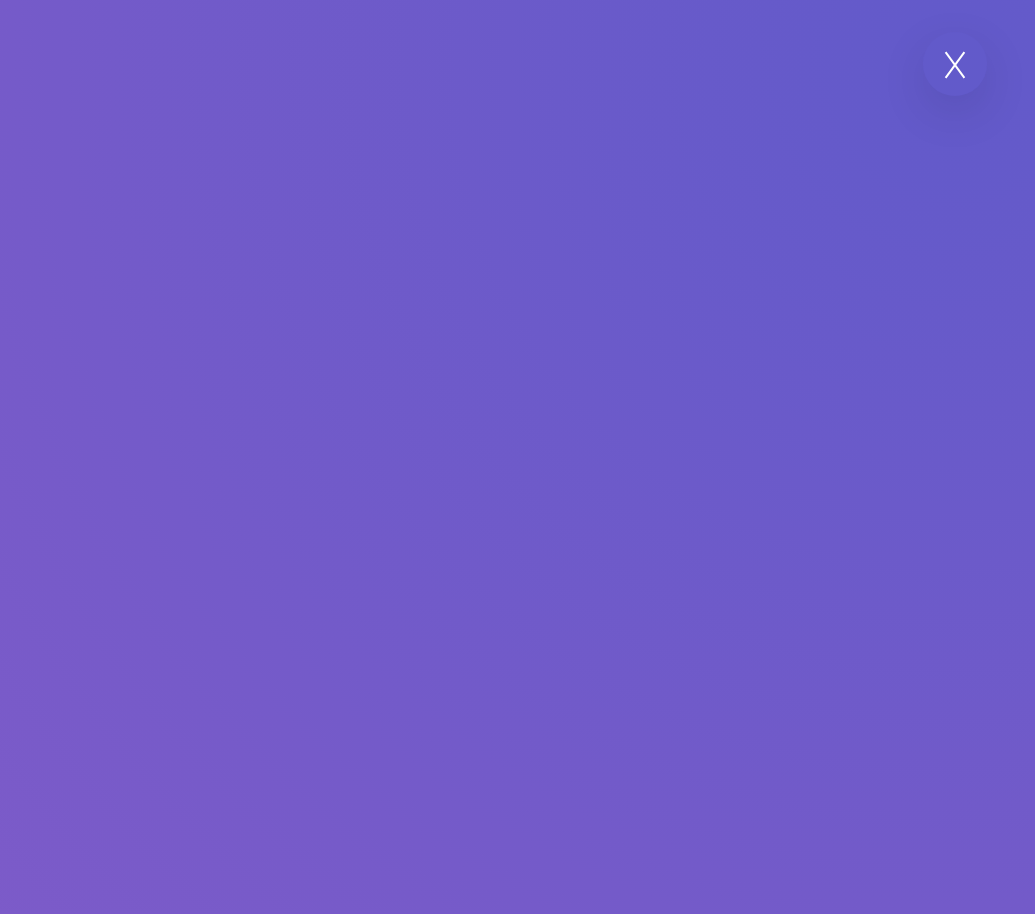
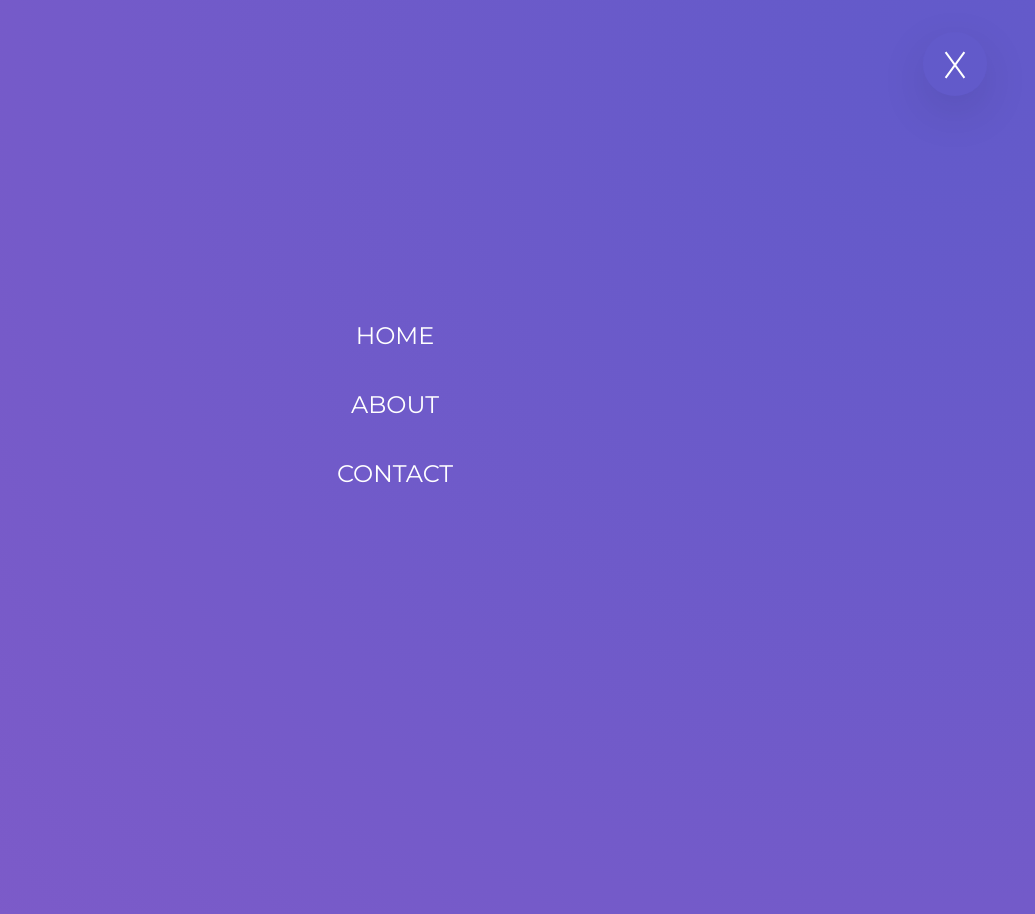
Before and after one commit to leamsigc/leamsigc-react-portfolio, a React (Vite) app: page / in a window 1280 px wide. Both pictures are taken after a click on the element 1200 px from the left and 64 px from the top of the page. Shown: the whole page, without its empty margins (245-1280 px from the left). Built offline with nearby package versions, Linux system fonts and the light colour scheme.

Commit message:
add the menu and the hover on the btn

```diff
--- a/src/components/Header.js
+++ b/src/components/Header.js
@@ -1,6 +1,7 @@
 import React, { Component } from 'react';
 import headerBackgroundimg from '../images/leamsigcHomeBG.svg';
 import SVGWaves from './SVGWaves';
+import NavBar from './NavBar';
 export default class Header extends Component {
 	constructor() {
 		super();
@@ -17,6 +18,7 @@ export default class Header extends Component {
 	render() {
 		return (
 			<div style={HeaderContainerStyle}>
+				<NavBar menuStatusClass={`${this.state.menuStatus === 'open' ? 'menu__open' : ''}`} />
 				<header style={headerStyle}>
 					<div className="logo__container">
 						Leam<span className="dark-letters">sigc</span>
@@ -36,6 +38,7 @@ export default class Header extends Component {
 								<br /> Need a website or a simple fix for your problem?
 								<br /> Get a beautiful and functional website
 								<br /> With you’r business goals on mint.
+								<br /> Web  Design and Development.
 							</p>
 						</h1>
 						<div className="btn-container">
--- /dev/null
+++ b/src/components/NavBar.js
@@ -0,0 +1,39 @@
+import React, { Component, Fragment } from 'react';
+
+export default class NavBar extends Component {
+	render() {
+		const navlinks = [
+			{
+				name: 'home',
+				to: '#home',
+				status: true
+			},
+			{
+				name: 'about',
+				to: '#about'
+			},
+			{
+				name: 'contact',
+				to: '#contact'
+			}
+		];
+		const { menuStatusClass } = this.props;
+		return (
+			<Fragment>
+				<nav className={`nav__container ${menuStatusClass}`}>
+					<ul className="nav__list">
+						{navlinks.map((link, index) => {
+							return (
+								<li key={index} className="nav__list--item">
+									<a className="nav__link" href={link.to}>
+										{link.name.toUpperCase()}
+									</a>
+								</li>
+							);
+						})}
+					</ul>
+				</nav>
+			</Fragment>
+		);
+	}
+}
--- a/src/sass/Components/Header.sass
+++ b/src/sass/Components/Header.sass
@@ -79,7 +79,7 @@ header
     position: fixed
     top: 2rem
     right: 3rem
-    transition: transform 0.8s cubic-bezier(0.86, 0, 0.07, 1), -webkit-transform 0.8s cubic-bezier(0.86, 0, 0.07, 1)
+    transition: transform 0.4s ease-in-out, -webkit-transform 0.6s cubic-bezier(0.86, 0, 0.07, 1)
     &.menu__open
         transform: scale(80)
 
--- /dev/null
+++ b/src/sass/Components/NavBar.sass
@@ -0,0 +1,37 @@
+.nav__container
+    position: fixed
+    top: 0
+    left: 0
+    right: 0
+    max-width: 100vw
+    height: 100vh
+    display: flex
+    justify-content: center
+    align-items: center
+    z-index: 2000
+    transform: translate3d(100%,0,0)
+    opacity: 0
+    transition: all 0.6s cubic-bezier(0.86, 0, 0.07, 1)
+    &.menu__open
+        transform: translate3d(0,0,0)
+        opacity: 1
+.nav__list
+    list-style-type: none
+    padding: 1rem
+    &--item
+        margin-top: 0.5rem
+        .nav__link
+            cursor: pointer
+            display: block
+            text-align: center
+            font-size: 1.5rem
+            padding: 1rem 3rem
+            text-decoration: none
+            color: var(--white-color)
+            background: linear-gradient(120deg, transparent 0%, transparent 50%, #fff 50%)
+            background-size: 220%
+            transition: all 0.4s ease-in-out
+            &:hover
+                background-position: 100%
+                color: var(--main-color)
+                transform: translateX(1rem)
--- a/src/sass/index.sass
+++ b/src/sass/index.sass
@@ -27,5 +27,30 @@ body
     font-weight: 700
     letter-spacing: 1px
     border: 0.5px solid var(--white-color)
+    position: relative
+    cursor: pionter
+    transition: all 0.4s ease-in-out
+    &:after,
+    &:before
+        display: inline-block
+        content: ''
+        height: 100%
+        width: 100%
+        border-radius: 1rem
+        position: absolute
+        top:0
+        left: 0
+        z-index: -1
+        transition: all 0.4s ease-in-out
+        background: var(--letter-color)
+    &:hover
+        transform: translateY(-3px) scale(1.1)
+        box-shadow: 0 10px 28px rgba(0, 0, 0, 0.2)
+        &:after,
+        &:before
+            transform: scale(1.2,1.6)
+            opacity: 0
+
 @import './Components/Header.sass'
 @import './Components/SvgWves.sass'
+@import './Components/NavBar.sass'
```
